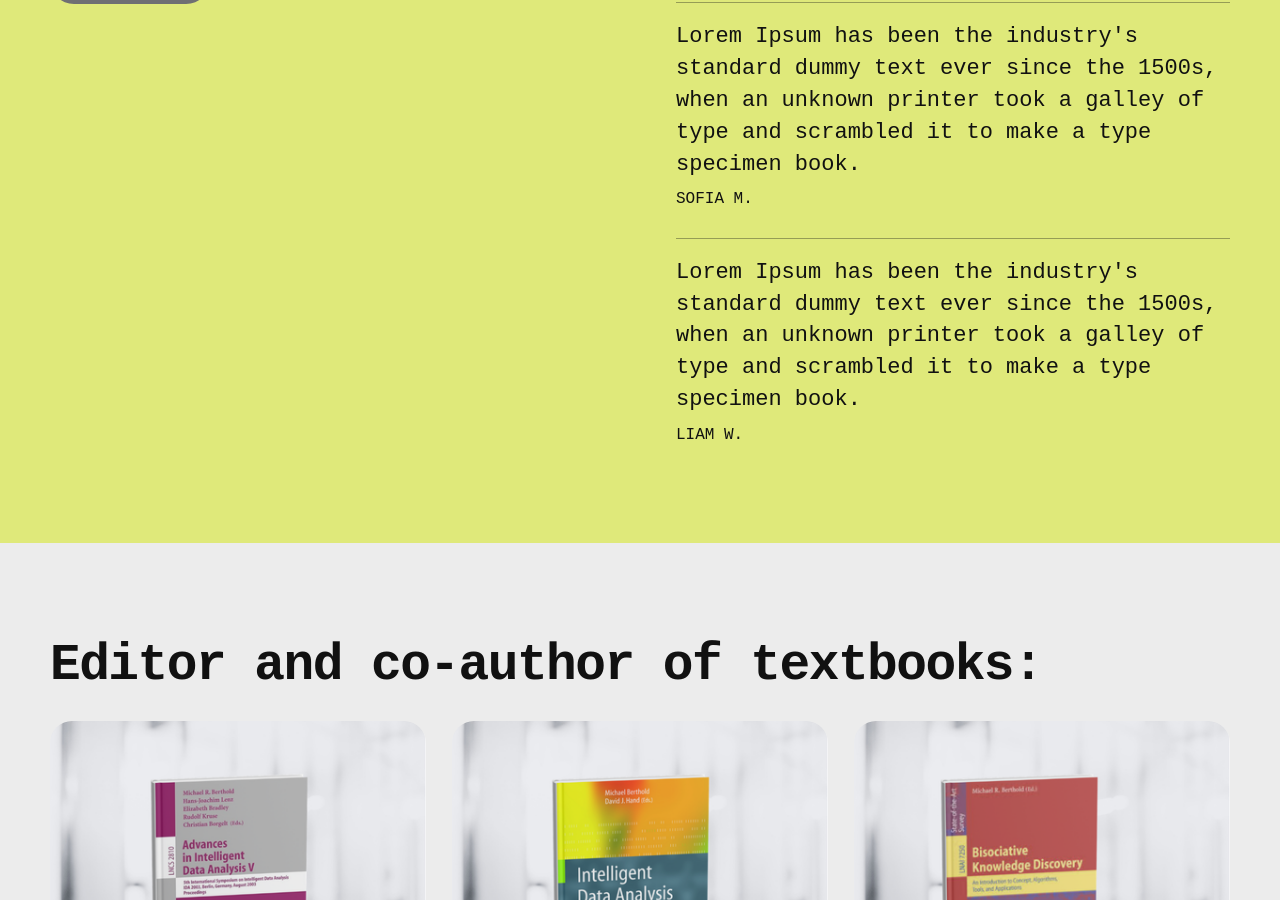
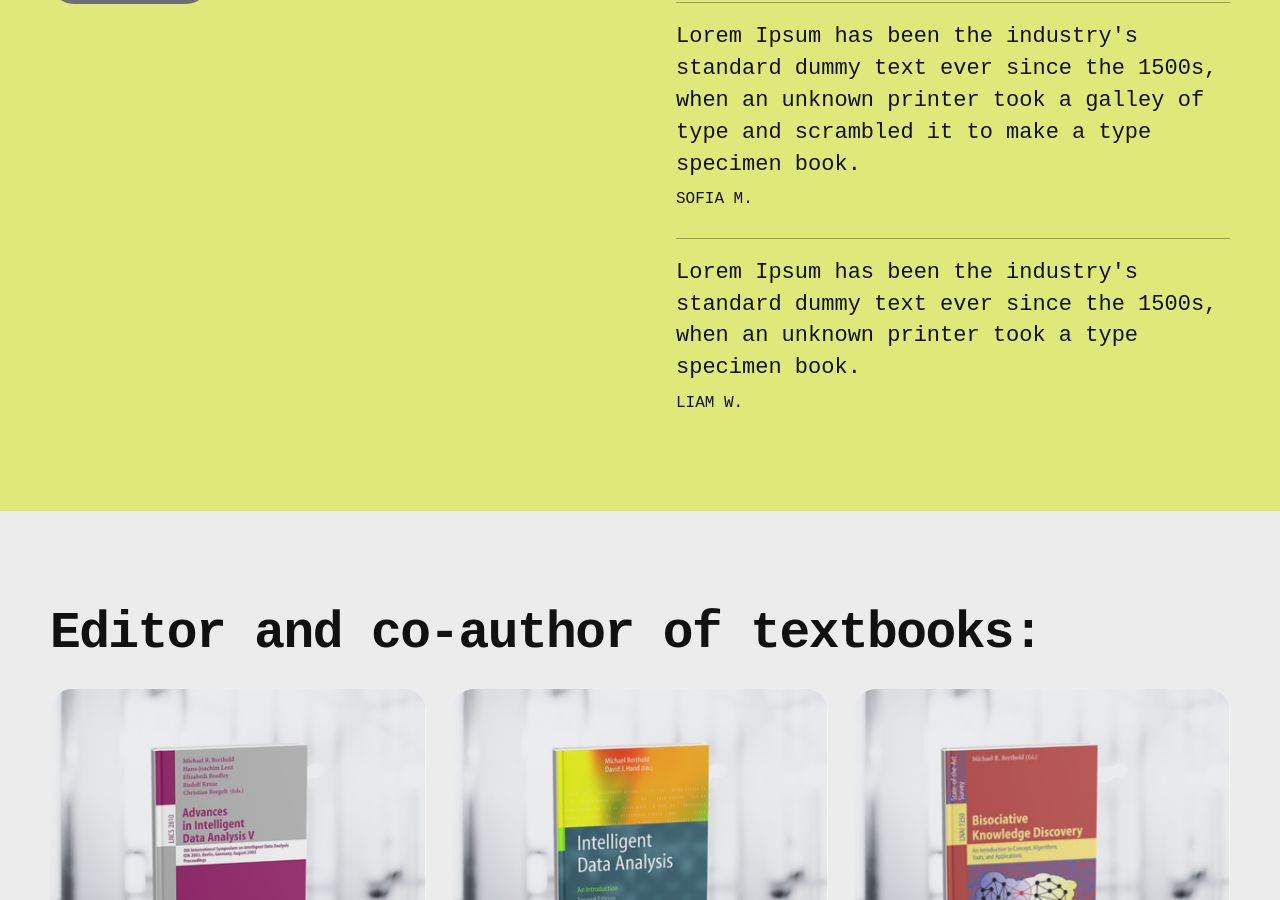
Before and after one commit to lacahelpme/test, a Jekyll site: the page built from en/index.md, in a window 1280 px wide and 900 px high, scrolled down 2251 px. Built offline with Jekyll 4.4.1, drawn with Linux system fonts in a browser that asks for light colours.

Commit message:
Update index.md

```diff
--- a/en/index.md
+++ b/en/index.md
@@ -95,7 +95,7 @@
       </div>
 
       <div class="research-quote">
-        <p>Lorem Ipsum has been the industry's standard dummy text ever since the 1500s, when an unknown printer took a galley of type and scrambled it to make a type specimen book.</p>
+        <p>Lorem Ipsum has been the industry's standard dummy text ever since the 1500s, when an unknown printer took a type specimen book.</p>
         <span>LIAM W.</span>
       </div>
     </div>
@@ -131,7 +131,7 @@
   </div>
 </section>
 
-<section class="talks section section-dark-image">
+<section class="talks section">
   <div class="container talks-grid">
     <div class="talks-copy">
       <h2>Conference Talks &amp; Presentations</h2>
@@ -166,9 +166,7 @@
   <div class="container musings-grid">
     <div class="musings-copy">
       <h2>Recent musings</h2>
-      <p>
-        thoughts, and reflections on technology, innovation, and more.
-      </p>
+      <p>thoughts, and reflections on technology, innovation, and more.</p>
       <a class="button button-dark" href="#">Read more</a>
     </div>
 
```
